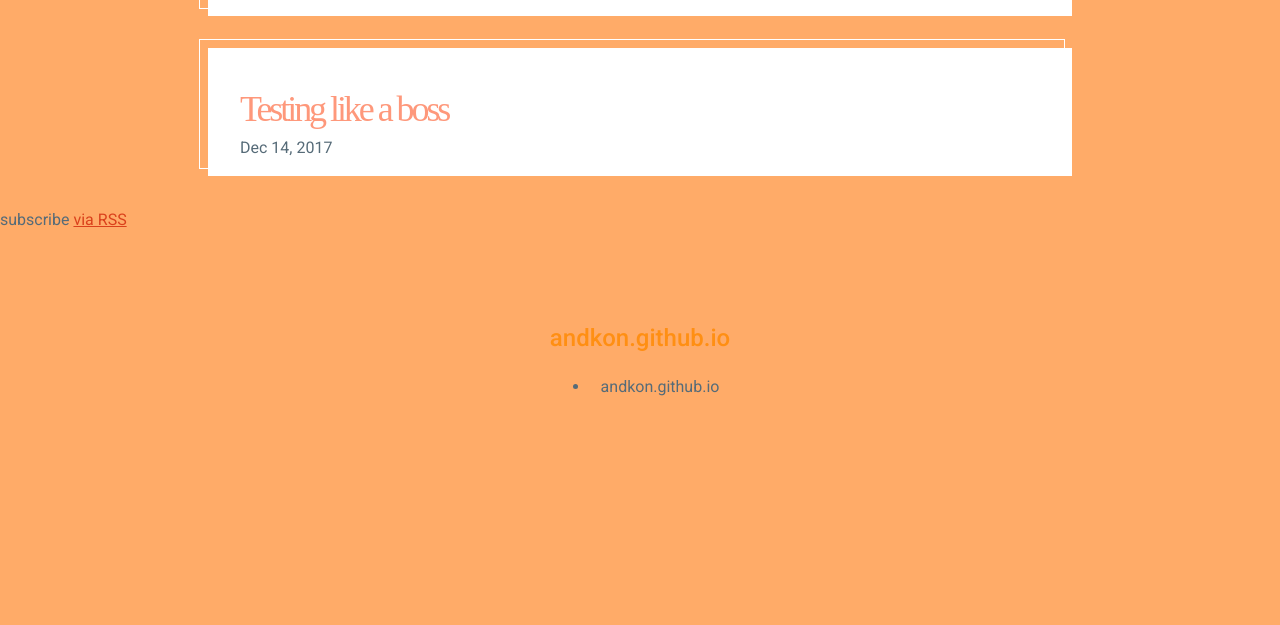
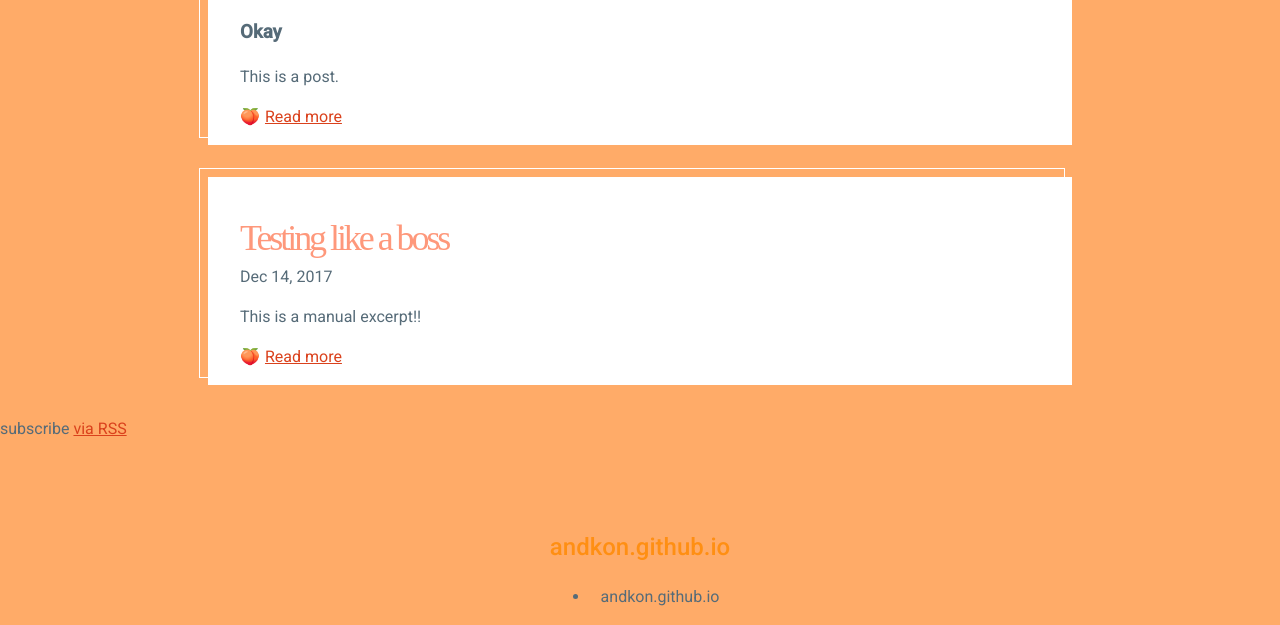
Before and after one commit to andkon/andkon.github.io, a Jekyll site: the page built from index.md, in a window 1280 px wide. Shown: the part 734-1359 px from the top of the page. Built offline with Jekyll 4.4.1, drawn with Linux system fonts in a browser that asks for light colours; before the commit the page ends 1149 px from its top, so only the background shows below that.

Commit message:
Added excerpts and additional text styles for homepage post formatting

```diff
--- a/_layouts/home.html
+++ b/_layouts/home.html
@@ -9,6 +9,8 @@ layout: default
       {% assign date_format = site.minima.date_format | default: "%b %-d, %Y" %}
       <span class="post-meta">{{ post.date | date: date_format }}</span>
       {% if post.video_embed %}<iframe class="media" src="{{ post.video_embed }}" width="640" height="360" frameborder="0" webkitallowfullscreen mozallowfullscreen allowfullscreen></iframe>{% endif %}
+      {% if post.excerpt %}<p>{{post.excerpt}}</p>{% endif %}
+      <a class="read-more" href="{{ post.url | relative_url }}">Read more</a>
     </div>
   {% endfor %}
 
--- a/_posts/2017-12-14-birthday-post.md
+++ b/_posts/2017-12-14-birthday-post.md
@@ -1,4 +1,5 @@
 ---
 layout: post
 title: Testing like a boss
+excerpt: This is a manual excerpt!!
 ---
--- a/_posts/2017-12-24-asdf.markdown
+++ b/_posts/2017-12-24-asdf.markdown
@@ -4,7 +4,7 @@ subtitle: This is a subtitle
 layout: post
 video_embed: https://player.vimeo.com/video/239093521?color=FE987B
 ---
-# Okay
+### Okay
 This is a post.
 
 [This is a url](http://github.com).
--- a/assets/main.css
+++ b/assets/main.css
@@ -300,6 +300,17 @@ header.post-header {
   padding: 10px 0px;
 }
 
+a.read-more {
+
+}
+
+a.read-more:before {
+  content: "🍑";
+  display: inline-block;
+  text-decoration: none;
+  padding-right: 5px;
+}
+
 .animate {
   animation-duration: 1s;
   animation-name: blink;
```
